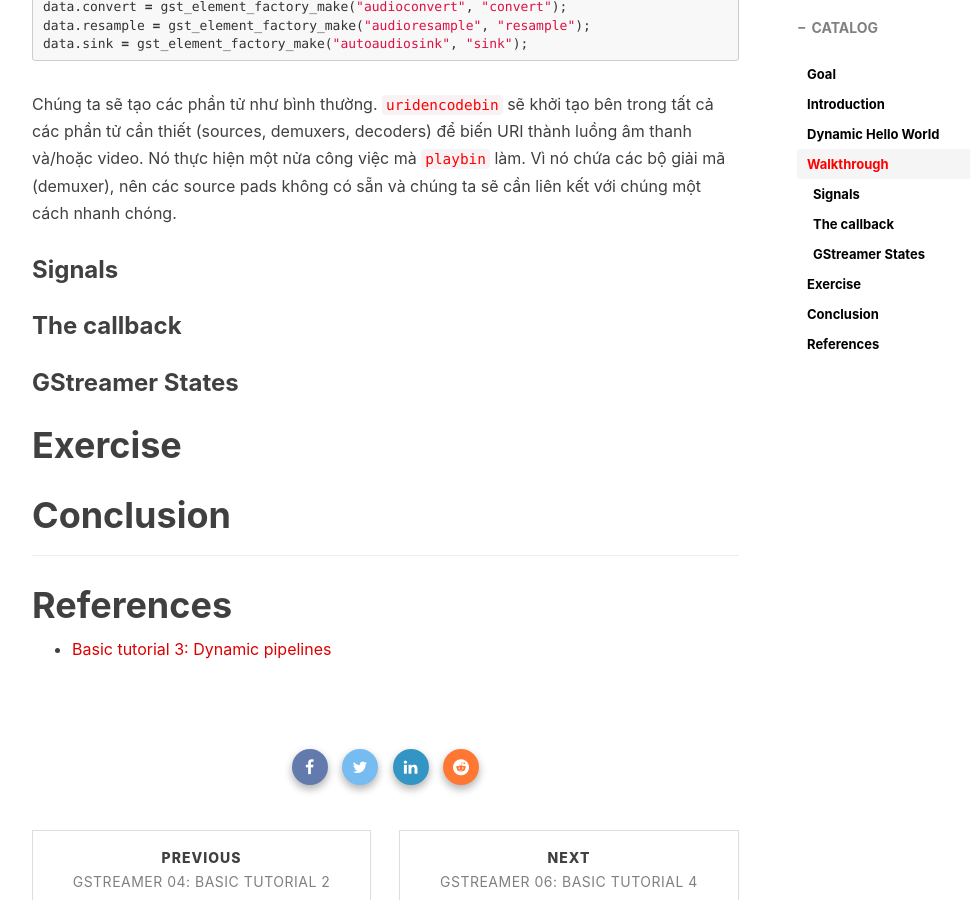
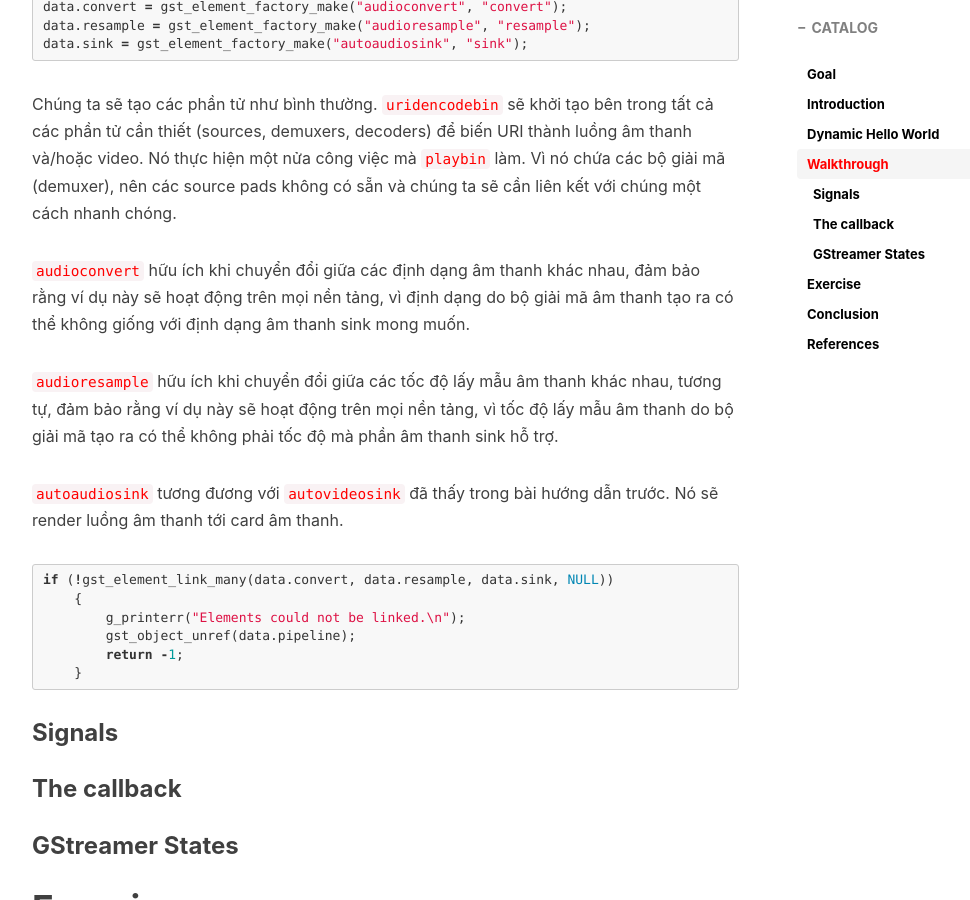
Before and after one commit to nab1010/nab1010.github.io, a Jekyll site: the page built from _posts/Knowledge/2022-12-14-GStreamer-05.md, in a window 1280 px wide and 900 px high, scrolled down 7185 px. Shown: the whole window, without its empty margins (233-1203 px from the left). Built offline with Jekyll 4.4.1, drawn with Linux system fonts in a browser that asks for light colours; nearby versions of some CDN libraries; comment, search, counter and statistics services are not loaded; some of the changed text lies outside the part shown.

Commit message:
edit sink

````diff
--- a/_posts/Knowledge/2022-12-14-GStreamer-05.md
+++ b/_posts/Knowledge/2022-12-14-GStreamer-05.md
@@ -286,6 +286,21 @@ data.sink = gst_element_factory_make("autoaudiosink", "sink");
 
 Chúng ta sẽ tạo các phần tử như bình thường. `uridencodebin` sẽ khởi tạo bên trong tất cả các phần tử cần thiết (sources, demuxers, decoders) để biến URI thành luồng âm thanh và/hoặc video. Nó thực hiện một nửa công việc mà `playbin` làm. Vì nó chứa các bộ giải mã (demuxer), nên các source pads không có sẵn và chúng ta sẽ cần liên kết với chúng một cách nhanh chóng.
 
+`audioconvert` hữu ích khi chuyển đổi giữa các định dạng âm thanh khác nhau, đảm bảo rằng ví dụ này sẽ hoạt động trên mọi nền tảng, vì định dạng do bộ giải mã âm thanh tạo ra có thể không giống với định dạng âm thanh sink mong muốn.
+
+`audioresample` hữu ích khi chuyển đổi giữa các tốc độ lấy mẫu âm thanh khác nhau, tương tự, đảm bảo rằng ví dụ này sẽ hoạt động trên mọi nền tảng, vì tốc độ lấy mẫu âm thanh do bộ giải mã tạo ra  có thể không phải tốc độ mà phần âm thanh sink hỗ trợ.
+
+`autoaudiosink` tương đương với `autovideosink` đã thấy trong bài hướng dẫn trước. Nó sẽ render luồng âm thanh tới card âm thanh.
+
+```c
+if (!gst_element_link_many(data.convert, data.resample, data.sink, NULL))
+    {
+        g_printerr("Elements could not be linked.\n");
+        gst_object_unref(data.pipeline);
+        return -1;
+    }
+```
+
 ### Signals
 
 ### The callback
````
Also changed, not shown: other parts of _posts/Knowledge/2022-12-14-GStreamer-05.md (+2 -2 lines), _posts/Knowledge/2022-12-13-GStreamer-04.md (+4 -4 lines).
